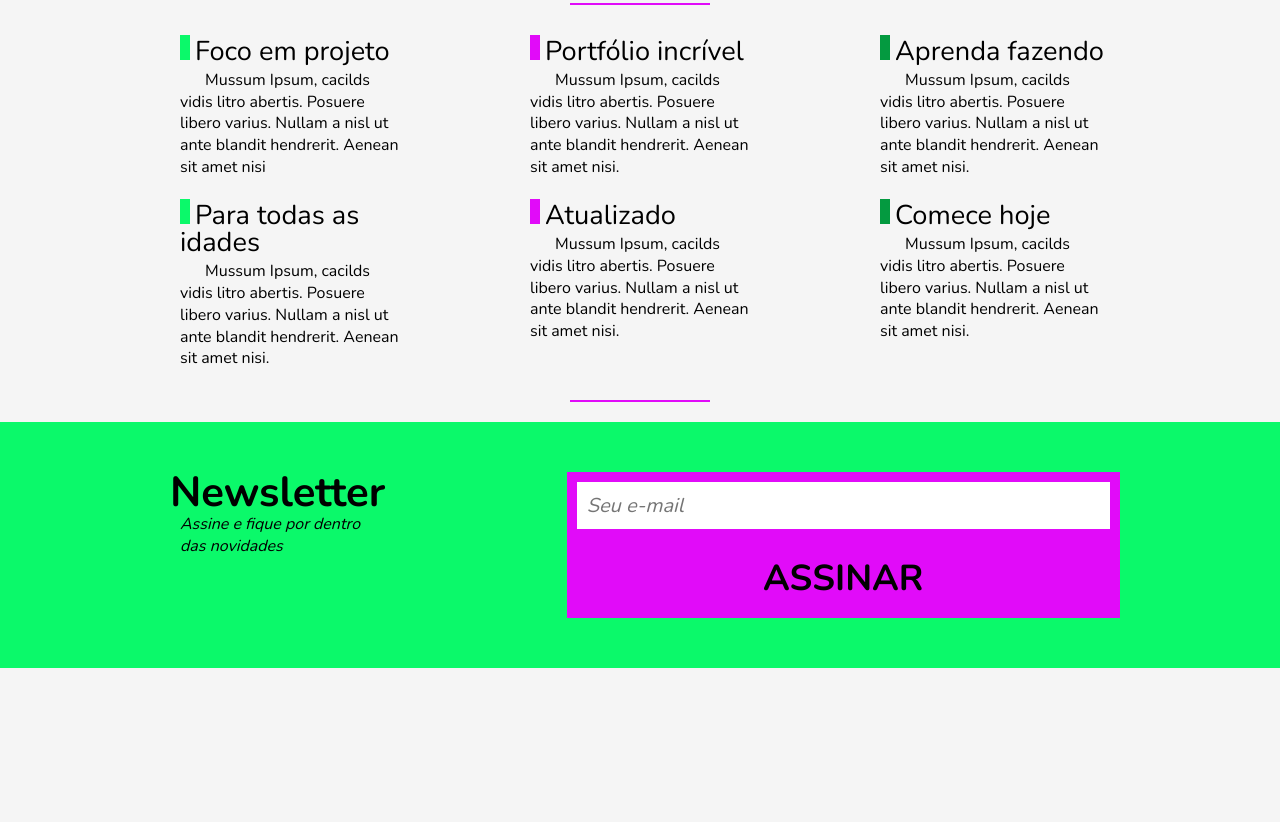
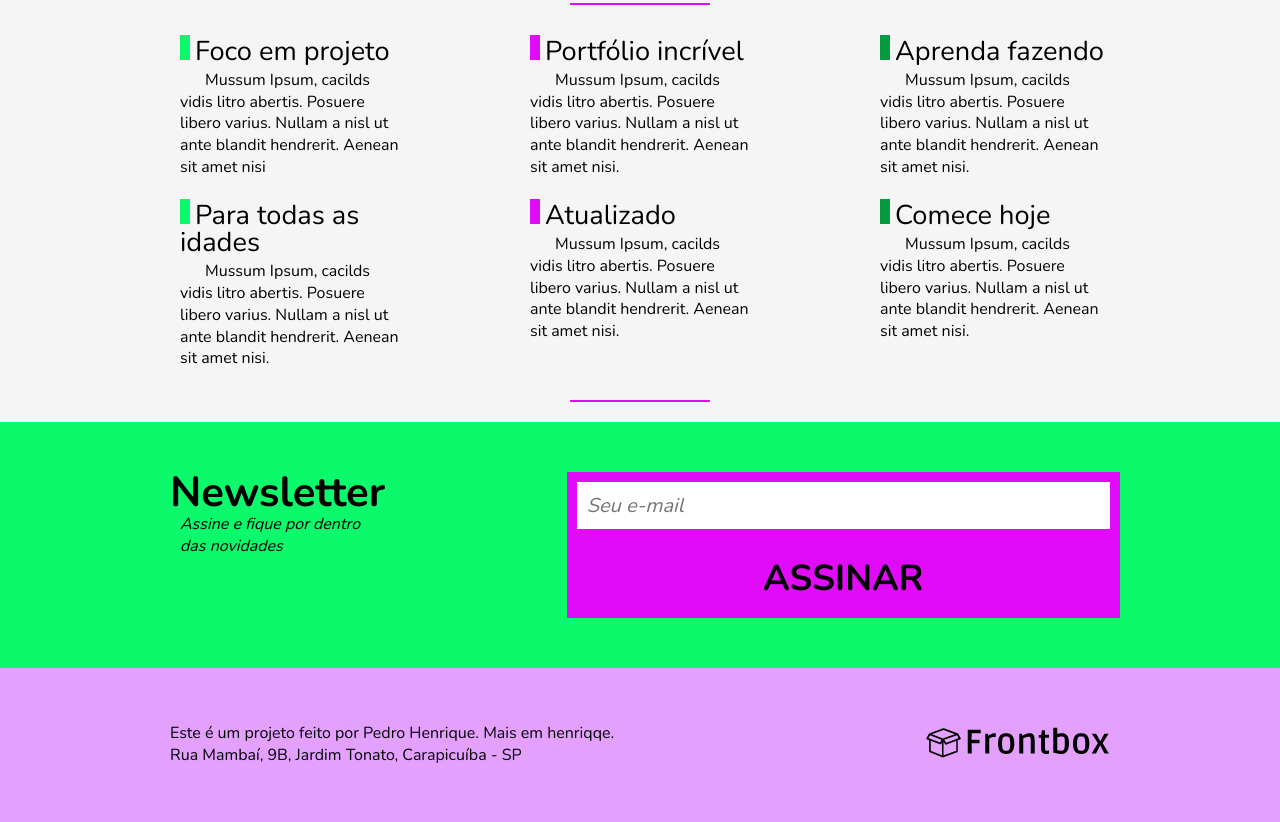
Before and after one commit to henriqqe/projeto-frontbox, a plain HTML site: page index.html in a window 1280 px wide. Shown: the part 1707-2529 px from the top of the page. Before the commit the page ends 2375 px from the top, so only its background shows below. Drawn offline with nearby package versions, Linux system fonts and the light colour scheme.

Commit message:
footer changed

```diff
--- a/css/styles.css
+++ b/css/styles.css
@@ -33,6 +33,9 @@
 /**********************************/
 /* 1. Estilos gerais
 /**********************************/
+html {
+  scroll-behavior: smooth;
+}
 body {
   background-color: var(--white);
   font-family: var(--font-primary);
@@ -371,3 +374,18 @@ li a:hover {
 /**********************************/
 /* 9. Footer
 /**********************************/
+
+.footer {
+  background-color: var(--pink-light);
+  display: flex;
+  flex-wrap: wrap;
+  justify-content: space-between;
+  padding: 55px calc((100% - 960px) / 2);
+}
+
+.footer__copyright,
+.footer__logo {
+  padding-left: 10px;
+  padding-right: 10px;
+  text-indent: 0px;
+}
--- a/index.html
+++ b/index.html
@@ -225,19 +225,36 @@
     <section class="newsletter">
       <div class="newsletter-c">
         <div class="newsletter-info">
-            <h2 class="newsletter-info__titulo">Newsletter</h2>
-            <p class="newsletter-info__descricao">Assine e fique por dentro <br> das novidades</p>
-        </div> <!-- newsletter-info -->
+          <h2 class="newsletter-info__titulo">Newsletter</h2>
+          <p class="newsletter-info__descricao">
+            Assine e fique por dentro <br />
+            das novidades
+          </p>
+        </div>
+        <!-- newsletter-info -->
 
         <form action="" class="newsletter-form">
-          <input type="text" placeholder="Seu e-mail" class="newsletter-form__input">
+          <input
+            type="text"
+            placeholder="Seu e-mail"
+            class="newsletter-form__input"
+          />
           <button type="submit" class="newsletter-form__submit">Assinar</button>
+        </form>
+        <!-- newsletter-form -->
+      </div>
+      <!-- newsletter-c -->
+    </section>
+    <!-- .newsletter -->
 
-
-        </form> <!-- newsletter-form -->
-
-      </div> <!-- newsletter-c -->
-
-    </section> <!-- .newsletter -->
+    <footer class="footer">
+      <p class="footer__copyright">
+        Este é um projeto feito por Pedro Henrique. Mais em
+        <a href="https://github.com/henriqqe" target="_blank">henriqqe.</a>
+        <br />Rua Mambaí, 9B, Jardim Tonato, Carapicuíba - SP</p>
+      <a href="index.html">
+        <img src="img/logo.png" alt="Frontbox" class="footer__logo" />
+      </a>
+    </footer>
   </body>
 </html>
```
